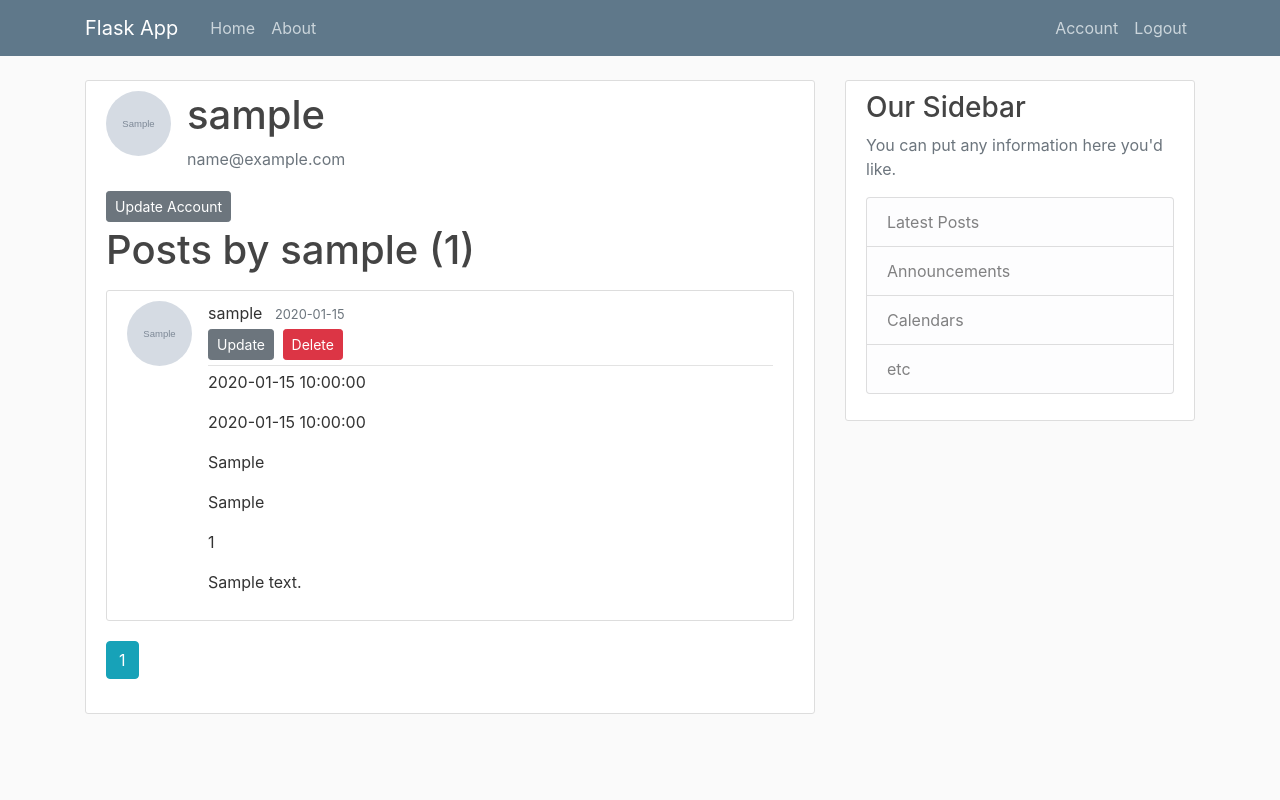
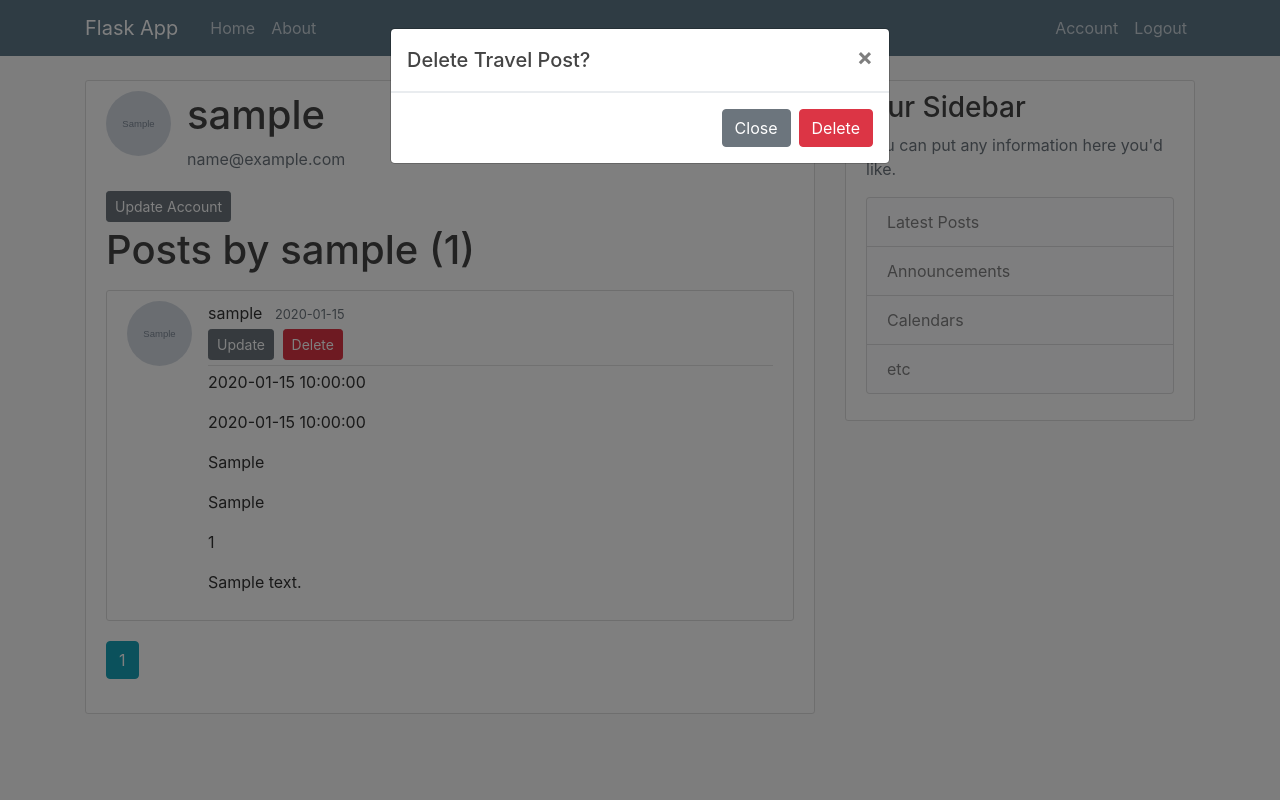
Before and after one commit to Mais051/Managing-Data-on-the-World-Wide-Web, a Flask app: page /account/1 in a window 1280 px wide, after a click on "Delete". Run offline with Flask 2, Linux system fonts and the light colour scheme; a user stored in the database is signed in; tables that the repository leaves empty hold one stand-in row (values such as "Sample post"); grey boxes marked "Sample" are stand-in pictures; some libraries are stand-ins or nearby versions.

Commit message:
added accounts system

```diff
--- a/FlaskApp/routes.py
+++ b/FlaskApp/routes.py
@@ -117,10 +117,6 @@ def travel(travel_id):
     return render_template('travel_post.html', post=post)
 
 
-
-
-
-
 @app.route("/post/new", methods=['GET', 'POST'])
 @login_required
 def new_travel():
@@ -162,3 +158,27 @@ def update_travel(travel_id):
         form.content.data = post.content
     return render_template('create_travel_post.html', title='Update Post',
                            form=form, legend='Update Post')
+
+
+@app.route("/account/<int:travel_id>/delete_travel", methods=['POST'])
+@login_required
+def delete_post_user(travel_id):
+    post = Travel.query.get_or_404(travel_id)
+    if post.traveler != current_user:
+        abort(403)
+    db.session.delete(post)
+    db.session.commit()
+    flash('Your post has been deleted!', 'success')
+    return redirect(url_for('user_account', post.traveler.id))
+
+
+@app.route("/post/<int:travel_id>/delete", methods=['POST'])
+@login_required
+def delete_post(travel_id):
+    post = Travel.query.get_or_404(travel_id)
+    if post.traveler != current_user:
+        abort(403)
+    db.session.delete(post)
+    db.session.commit()
+    flash('Your post has been deleted!', 'success')
+    return redirect(url_for('home'))
--- a/FlaskApp/templates/home.html
+++ b/FlaskApp/templates/home.html
@@ -11,7 +11,7 @@
           <img class="rounded-circle article-img" src="{{ url_for('static', filename='profile_pics/' + post.traveler.image_file) }}">
           <div class="media-body">
             <div class="article-metadata">
-              <a class="mr-2" href="{{ url_for('home', username=post.traveler.username) }}">{{ post.traveler.username }}</a>
+              <a class="mr-2" href="{{ url_for('user_account', user_id=post.traveler.id) }}">{{ post.traveler.username }}</a>
               <small class="text-muted">{{ post.date_posted.strftime('%Y-%m-%d') }}</small>
             </div>
             <h2><a class="article-title" href="{{ url_for('travel', travel_id=post.id) }}">Post</a></h2>
--- a/FlaskApp/templates/user_account.html
+++ b/FlaskApp/templates/user_account.html
@@ -39,6 +39,27 @@
                   <p class="article-content">{{ post.content }}</p>
               </div>
           </article>
+
+
+         <!-- Modal -->
+      <div class="modal fade" id="deleteModal" tabindex="-1" role="dialog" aria-labelledby="deleteModalLabel" aria-hidden="true">
+        <div class="modal-dialog" role="document">
+          <div class="modal-content">
+            <div class="modal-header">
+              <h5 class="modal-title" id="deleteModalLabel">Delete Travel Post?</h5>
+              <button type="button" class="close" data-dismiss="modal" aria-label="Close">
+                <span aria-hidden="true">&times;</span>
+              </button>
+            </div>
+            <div class="modal-footer">
+              <button type="button" class="btn btn-secondary" data-dismiss="modal">Close</button>
+              <form action="{{ url_for('delete_post_user', travel_id=post.id) }}" method="POST">
+                <input class="btn btn-danger" type="submit" value="Delete">
+              </form>
+            </div>
+          </div>
+        </div>
+      </div>
       {% endfor %}
 
      {% for page_num in posts.iter_pages(left_edge=1, right_edge=1, left_current=1, right_current=2) %}
@@ -55,4 +76,5 @@
 
     </div>
 
+
 {% endblock content %}
```
Also changed, not shown: FlaskApp/templates/travel_post.html (+20 -0 lines).
